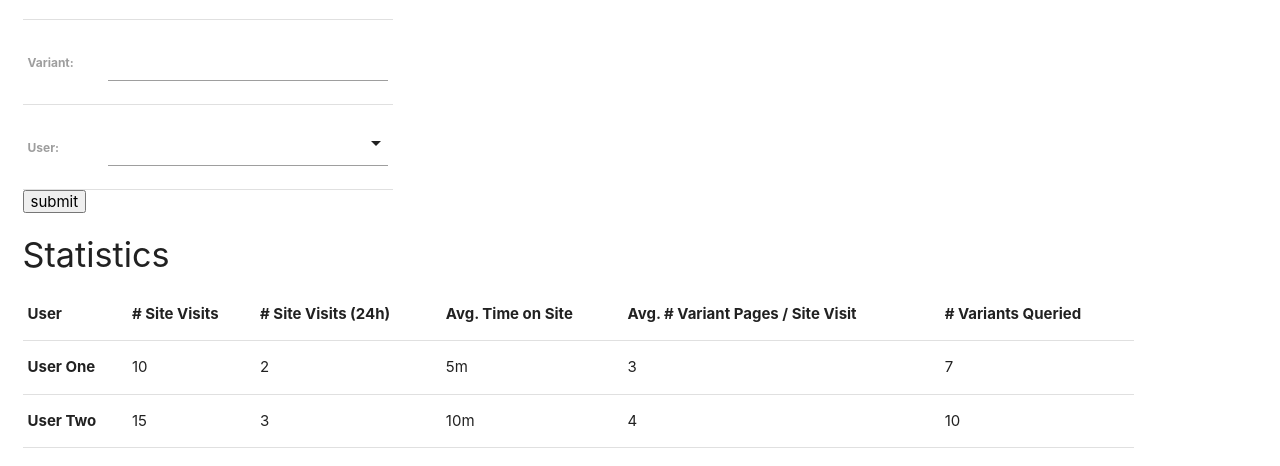
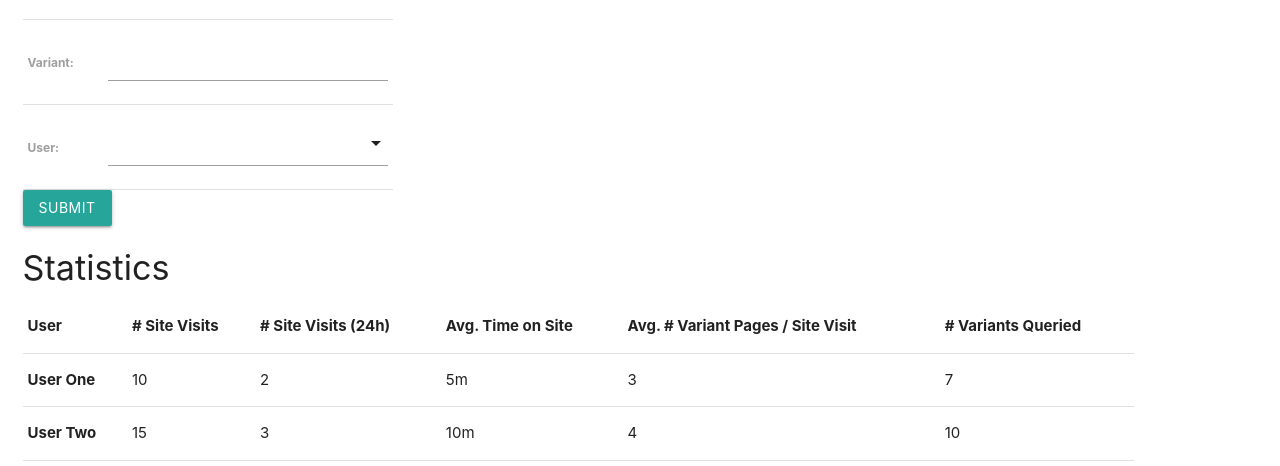
Before and after one commit to wassermanlab/variome, a Django app: template ibvl/templates/tracking/dashboard.html in a window 1280 px wide. Shown: the part 288-754 px from the top of the page. Run offline with Django 4.2, Linux system fonts and the light colour scheme; the template is opened without the code that fills it, so the values that code supplies are empty.

Commit message:
adding styling to the submit button

```diff
--- a/ibvl/templates/tracking/dashboard.html
+++ b/ibvl/templates/tracking/dashboard.html
@@ -58,7 +58,9 @@
             </select></td>
           </tr>
         </table>
-        <input type="submit" name="submit" value="submit" />
+        <button type="submit" class="btn waves-effect waves-light">
+          Submit
+        </button>
       </form>
     </div>
 
```
